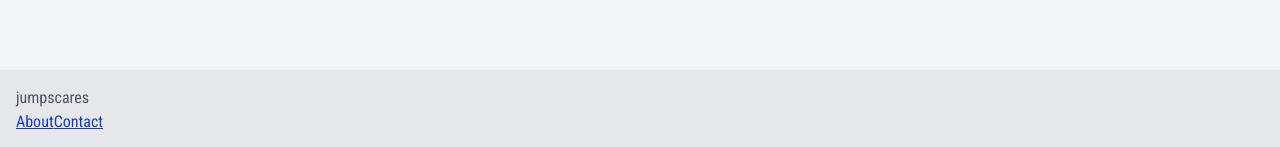
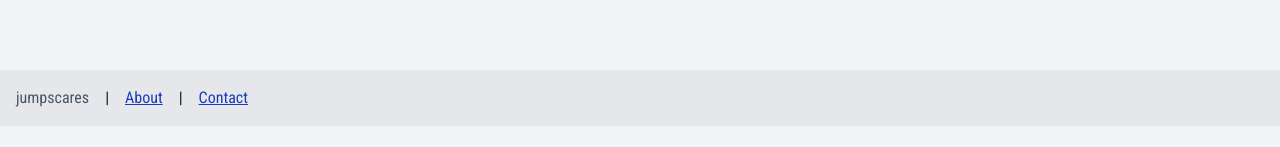
Before and after one commit to Binney/jump-scares, a Next.js app: page / in a window 1280 px wide. Shown: the part 801-948 px from the top of the page. After the commit the page ends 927 px from the top, so only its background shows below. Built offline with nearby package versions, Linux system fonts and the light colour scheme; no server answers; the database is empty.

Commit message:
footer styling thanks to dani

```diff
--- a/src/components/Footer.tsx
+++ b/src/components/Footer.tsx
@@ -2,11 +2,12 @@ import InlineLink from "./InlineLink";
 
 export default function Footer() {
     return (
-        <footer className="bg-gray-200 p-4 mt-8">
-            <p className="text-gray-600">
+        <footer className="bg-gray-200 p-4 mt-8 flex gap-4">
+            <span className="text-gray-600">
                 jumpscares
-            </p>
-            <InlineLink href="/#about">About</InlineLink>
+            </span>
+            |
+            <InlineLink href="/#about">About</InlineLink> |
             <InlineLink href="/#contact">Contact</InlineLink>
         </footer>
     );
```
